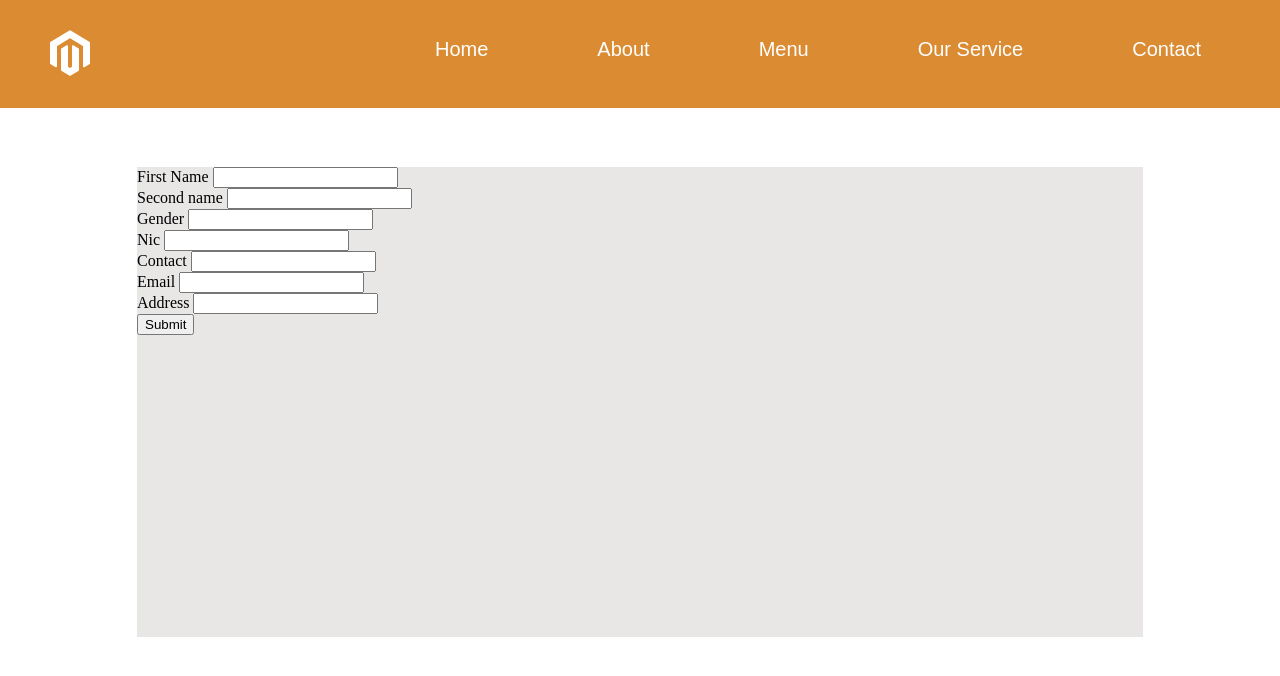
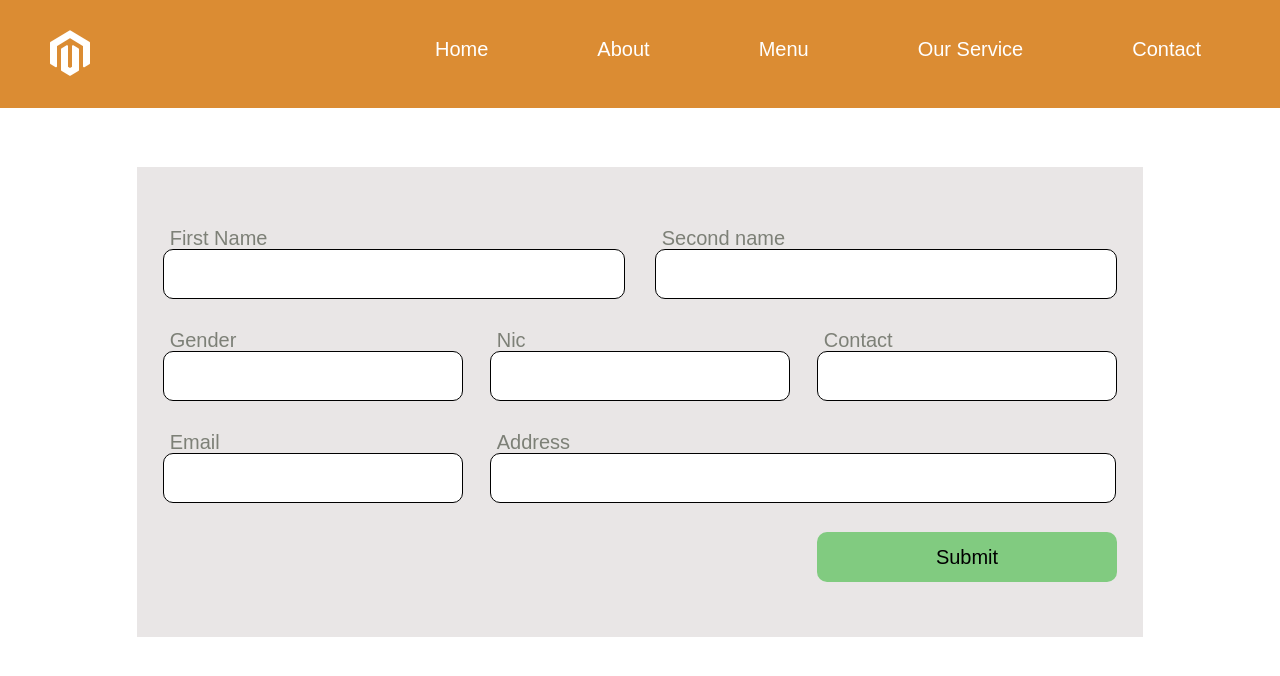
Before and after one commit to asindu-Dev/assignment4, a plain HTML site: page index.html in a window 1280 px wide. Shown: the top 676 px of the page. Drawn offline with Linux system fonts and the light colour scheme.

Commit message:
updates .css

```diff
--- a/style.css
+++ b/style.css
@@ -1,33 +1,36 @@
-.html,body{
+.html,
+body {
     margin: 0px;
     width: 1280px;
 
 
 }
 
-.grid{
+.grid {
     display: grid;
     grid-template-rows: 108px 1100px 253px;
     width: 1280px;
 }
-.area{
+
+.area {
     background-color: green;
 
 
 }
 
-.area1{
+.area1 {
     background-color: #DB8C33;
 }
 
-.area2{
+.area2 {
     background-color: white;
 }
-.area3{
+
+.area3 {
     background-color: #D9D9D9;
 }
 
-.img1{
+.img1 {
     width: 50px;
     height: 50px;
     position: absolute;
@@ -35,12 +38,13 @@
     left: 45px;
 }
 
-.flex{
+.flex {
     display: flex;
     flex-direction: row;
     gap: 109px;
 }
-.texts{
+
+.texts {
 
     cursor: pointer;
     margin-top: 39px;
@@ -52,13 +56,16 @@
     line-height: 100%;
     letter-spacing: 0%;
 }
-.text1{
+
+.text1 {
     margin-left: 435px;
 }
-.text5{
+
+.text5 {
     margin-right: 0px;
 }
-.rectangle{
+
+.rectangle {
     position: relative;
     background-color: #E9E6E6;
     width: 1006px;
@@ -67,16 +74,99 @@
     top: 59px;
 }
 
-.grid1{
+.grid1 {
+    /* margin-left: 26px; */
     display: grid;
-    grid-template-rows: ;
-
-}
-.inboxes{
-    border: 1px;
-
-}
-.inbox1{
+    grid-template-columns: 492px auto;
+    left: 26px;
+    top: 61px;
+    position: relative;
 
 
 }
+
+.inboxes1 input {
+
+    border: solid black 1px;
+
+    width: 462px;
+    height: 50px;
+    border-radius: 10px;
+    box-sizing: border-box;
+}
+
+.label {
+    margin-left: 6.69px;
+    color: #7D8077;
+    line-height: 100%;
+    letter-spacing: 0%;
+    font-size: 20px;
+    font-style: medium;
+    font-family: sans-serif;
+}
+
+.grid2 {
+    display: grid;
+    top: 92px;
+    left: 26px;
+    grid-template-columns: 327px 327px auto;
+    position: relative;
+
+}
+
+.inboxes2 input {
+
+    border: solid black 1px;
+
+    width: 300px;
+    height: 50px;
+    border-radius: 10px;
+    box-sizing: border-box;
+}
+
+.inboxes3 input {
+
+    border: solid black 1px;
+    width: 300px;
+    height: 50px;
+    border-radius: 10px;
+    box-sizing: border-box;
+
+
+}
+
+.grid3 {
+    /* margin-left: 26px; */
+    display: grid;
+    grid-template-columns: 327px 327px auto;
+    left: 26px;
+    top: 123px;
+    position: relative;
+
+}
+
+.inboxes4 input {
+
+    border: solid black 1px;
+    width: 626px;
+    height: 50px;
+    border-radius: 10px;
+    box-sizing: border-box;
+
+}
+.btn{
+    position: absolute;
+    top: 365px;
+    left: 680px;
+    width: 300px;
+    height: 50px;
+    border-radius: 10px;
+    border: none;
+    font-size: 20px;
+    line-height: 100%;
+    letter-spacing: 0%;
+    font-weight: 500;
+    background-color: #81CB80;
+    font-style: medium;
+    cursor: pointer;
+}
```
